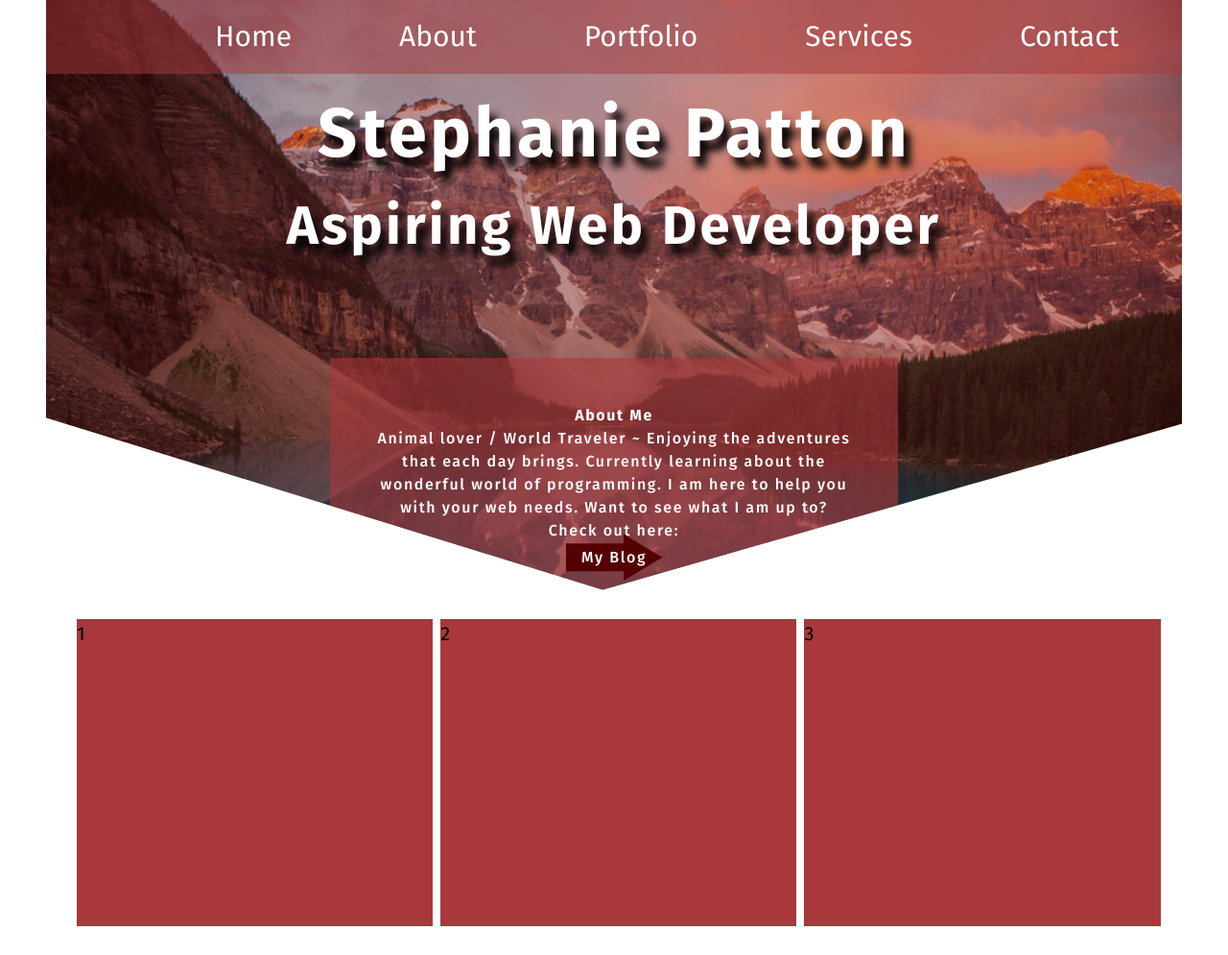
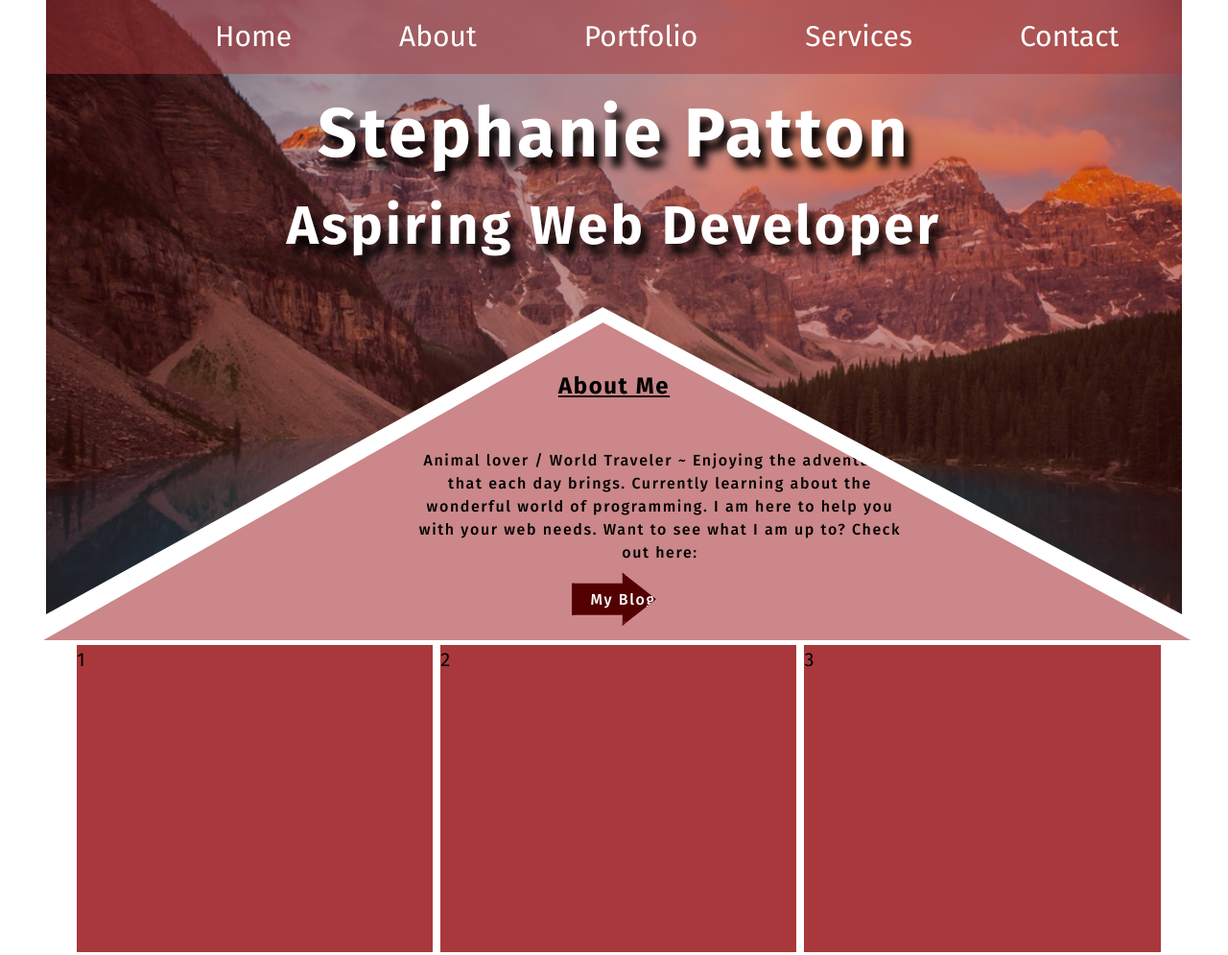
Before and after one commit to stephrpatton/Portfolio-site, a website: page index.html in a window 1280 px wide. Shown: the top 995 px of the page at 96% size. Drawn offline with Linux system fonts and the light colour scheme.

Commit message:
changed about me section

```diff
--- a/index.html
+++ b/index.html
@@ -43,8 +43,6 @@
     <a href="#contact">Contact</a>
   </div> -->
   </header>
-
-  <main>
     <section class="hero">
       <div class="hero__container">
         <h1 class="hero__title">Stephanie Patton</h1>
@@ -54,24 +52,23 @@
 
     </section>
 
+  </div>
 
   <section id="about">
 
     <div class="about-container">
 
       <div class="about__content">
-          <h4>About Me</h4>
-        <p>Animal lover / World Traveler ~
+        <h4 class="about__content--heading">About Me</h4>
+      <p class="about__content--sub">Animal lover / World Traveler ~
       Enjoying the adventures that each day brings. Currently learning about the wonderful world of programming. I am here to help you with your web needs. Want to see what I am up to? Check out here:  </p>
 
 
-        <a href="#" class="button btn">My Blog</a>
+      <a href="#" class="btn btn--shape">My Blog</a>
       </div>
 
     </div>
   </section>
-
-  </div>
 
 
     <section id="portfolio">
@@ -86,9 +83,6 @@
 </div>
 
     </section>
-
-</main>
-
 <footer class="footer-section">
         <div class="contact-info-section">
           <p><span>Email:</span>email@email.com</p>
--- a/sass/components/_button.scss
+++ b/sass/components/_button.scss
@@ -1,9 +1,17 @@
-.btn {
+.btn--shape {
   text-decoration: none;
   color: $color-white;
   border: .2rem solid $color-dark-red;
   background-color: $color-dark-red;
-  padding: .8rem;
+  padding: 1rem;
   clip-path: polygon(0% 20%, 60% 20%, 60% 0%, 100% 50%, 60% 100%, 60% 80%, 0% 80%);
 
+  &::after {
+    content: "";
+    display: block;
+    clip-path: polygon(0% 20%, 60% 20%, 60% 0%, 100% 50%, 60% 100%, 60% 80%, 0% 80%);
+    background-color: $color-medium-red;
+    padding: 1rem;
+    border: none;
+  }
 }
--- a/sass/layouts/_header.scss
+++ b/sass/layouts/_header.scss
@@ -10,7 +10,9 @@
   background-repeat: no-repeat;
   height: 80vh;
   color: $color-white;
-  clip-path: polygon(100% 0, 100% 69%, 49% 96%, 0 68%, 0 0);
+  clip-path: polygon(100% 0, 100% 50%, 100% 100%, 49% 50%, 0 100%, 0% 0%);
+
+  /* clip-path: polygon(100% 0, 100% 69%, 49% 96%, 0 68%, 0 0); */
   overflow-x: hidden;
   margin: 0 3rem;
 }
@@ -19,7 +21,7 @@
 .hero__container {
   text-align: center;
   font-family: "Fira Sans", sans-serif;
-  margin-bottom: 6rem;
+  /* margin-bottom: 6rem; */
   font-size: 3rem;
   letter-spacing: .2rem;
   line-height: 3;
@@ -29,13 +31,28 @@
 
 .about__content {
   text-align: center;
-  margin: 0 auto;
-  padding: 3rem;
+  margin-top: -19rem;
+  padding-top: 3rem;
   line-height: 2;
   font-size: 1rem;
   font-weight: 500;
   letter-spacing: .1rem;
-  width: 50%;
+  /* width: 50%; */
   background-color: rgba($color-main-red, 0.6);
+  clip-path: polygon(3.5% 100%, 49.1% 0, 97% 100%);
+  height: 41.4vh;
+
+
+  &--heading {
+    padding-bottom: 3rem;
+    font-size: 150%;
+    text-decoration: underline;
+  }
+
+  &--sub {
+    padding-bottom: 1.3rem;
+    width: 40%;
+    margin-left: 27rem;
+    }
 
   }
```
Also changed, not shown: css/main.css, 1 other file. Lines whose indentation alone changed are shown as unchanged.
